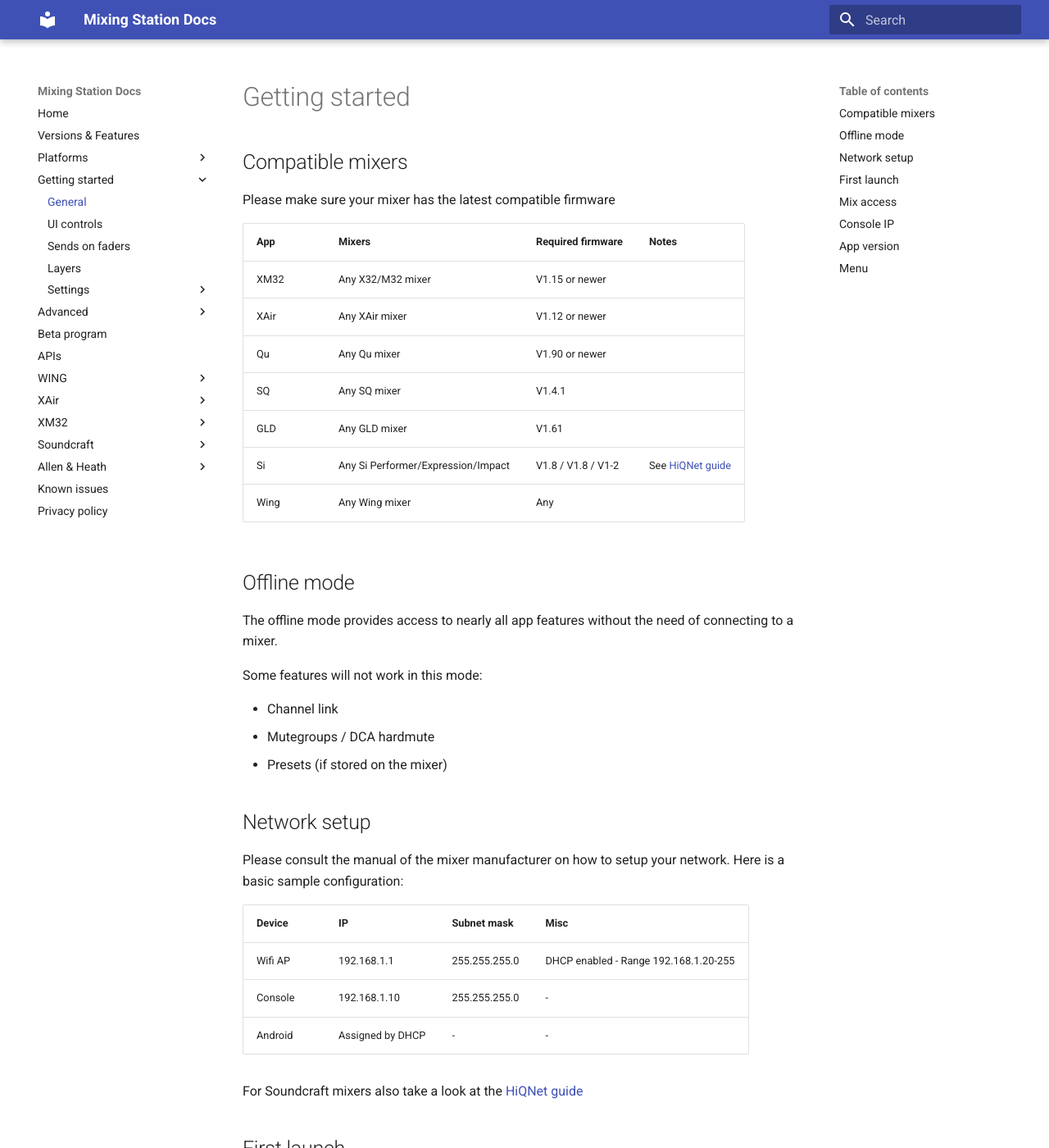
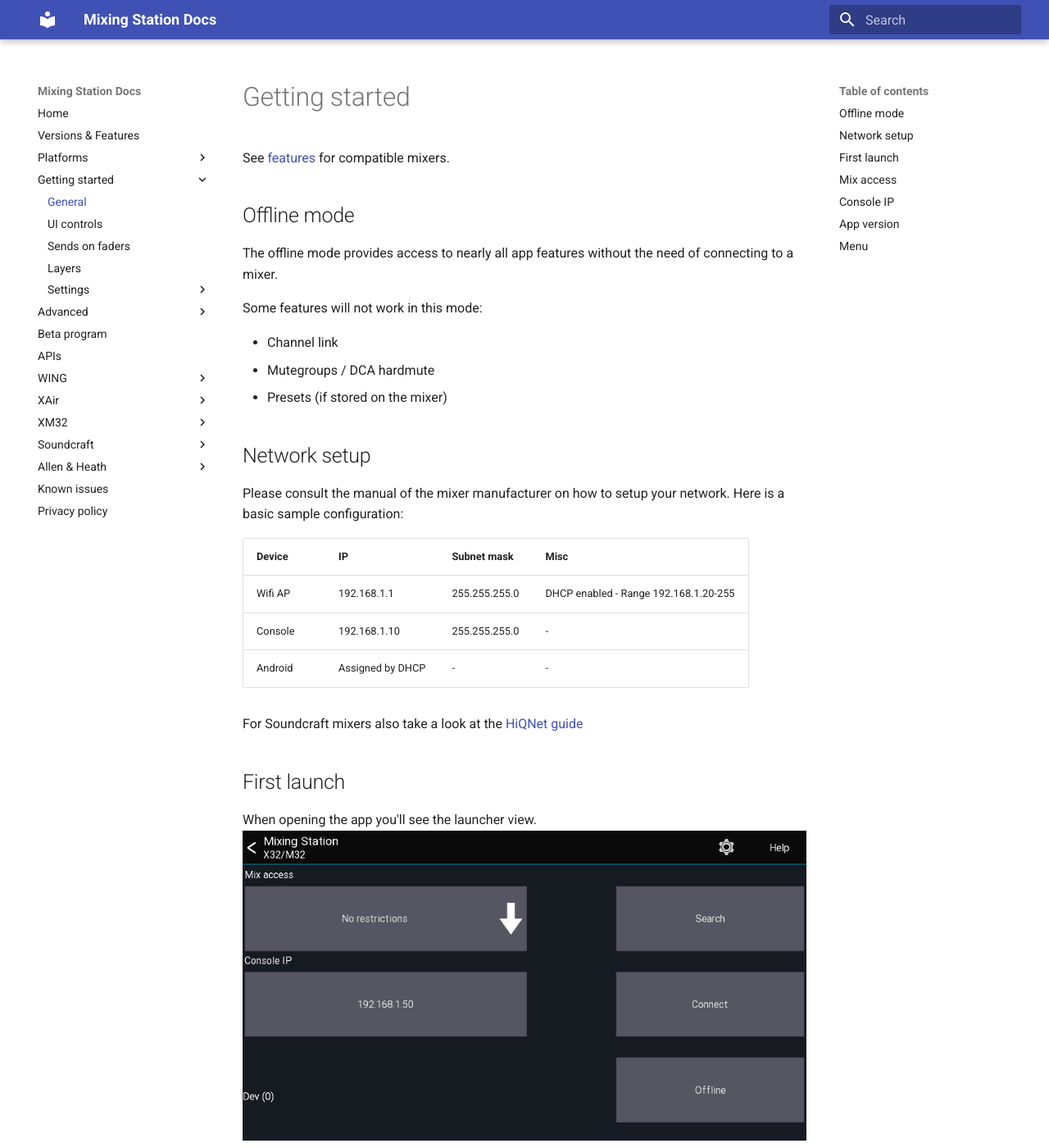
Before and after one commit to davidgiga1993/mixing-station-docs, an MkDocs documentation site: the page built from docs/getting-started.md, in a window 1280 px wide and 1400 px high. Shown: the whole window at 82% size. Built offline with MkDocs 1.6.1 and Material for MkDocs 9.7.7, drawn with Linux system fonts in a browser that asks for light colours; some of the changed text lies outside the part shown.

Commit message:
Update docs

```diff
--- a/docs/getting-started.md
+++ b/docs/getting-started.md
@@ -1,18 +1,6 @@
 # Getting started
 
-## Compatible mixers
-Please make sure your mixer has the latest compatible firmware
-
-| App | Mixers | Required firmware | Notes |
-| -- | -- | -- | -- |
-| XM32 | Any X32/M32 mixer | V1.15 or newer | |
-| XAir | Any XAir mixer | V1.12 or newer | |
-| Qu | Any Qu mixer | V1.90 or newer | |
-| SQ | Any SQ mixer | V1.4.1 | |
-| GLD | Any GLD mixer | V1.61 | |
-| Si | Any Si Performer/Expression/Impact | V1.8 / V1.8 / V1-2 | See [HiQNet guide](soundcraft/hiqnet.md)
-| Wing | Any Wing mixer | Any | |
-
+See [features](feature-list.md) for compatible mixers.
 
 ## Offline mode
 The offline mode provides access to nearly all app features without
@@ -45,7 +33,8 @@
 This view allows you to configure where and how you want to connect to the mixer.
 
 ## Mix access
-Mix access allows you to restrict access to a certain mix bus. The user will not be able to change any other mix than the one selected.
+Mix access allows you to restrict access to certain mix buses.
+The user will not be able to change any other mix than the ones selected. This is ideal for personal monitor mixing or dedicated monitor engineers.
 
 ## Console IP
 This field allows entering the console IP address. It's only used the using the `Connect` button.
```
Also changed, not shown: docs/feature-list.md (+13 -0 lines).
